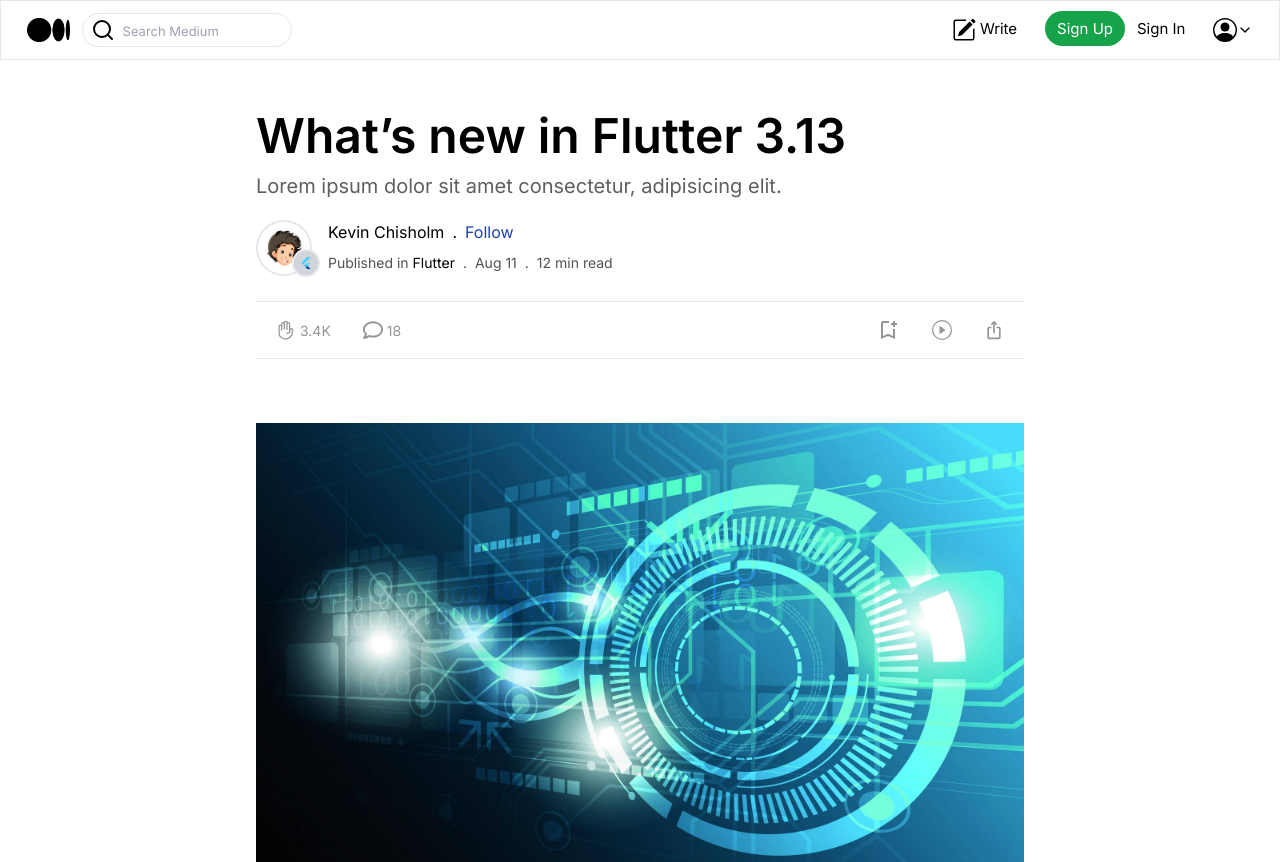
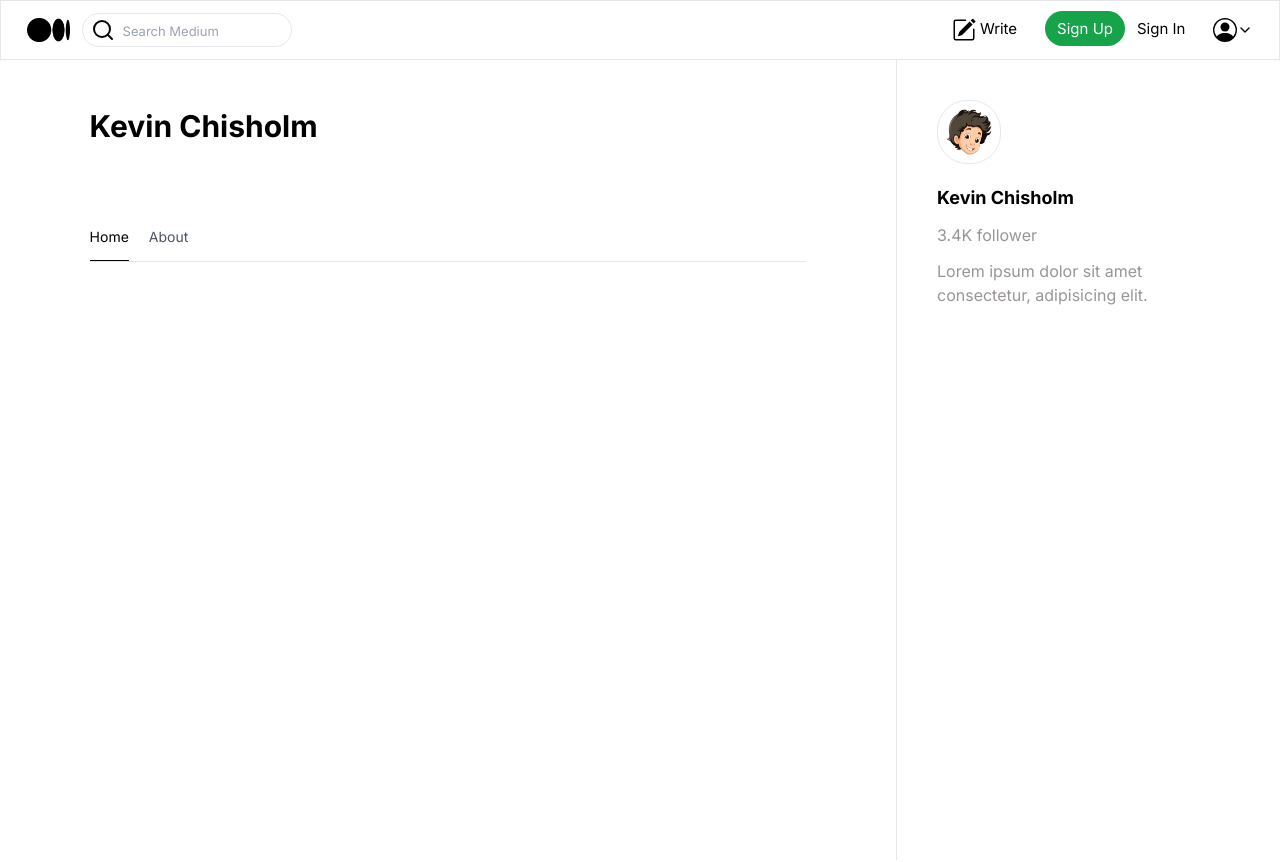
Before and after one commit to farhan0184/medium, a Next.js app: page /1 in a window 1280 px wide. Shown: the top 862 px of the page. Built offline with nearby package versions, Linux system fonts and the light colour scheme.

Commit message:
bloger profile home page add

```diff
--- a/src/app/[blogid]/page.js
+++ b/src/app/[bloger]/[blogid]/page.js
@@ -1,5 +1,4 @@
 import BlogDetail from "@/components/blogdetail"
-import BlogNavbar from "@/components/blognavbar"
 import { blogs, footerLinks, lists } from "@/components/data"
 import JointImage from "@/components/jointimage"
 import LikeComment from "@/components/likecomment"
@@ -10,15 +9,14 @@
 import { BsFillEnvelopePlusFill } from 'react-icons/bs'
 import Blog from "@/components/blog"
 import Link from "next/link"
+import { BlogFind } from "@/components/findblog"
 
 export default function Page({ params }) {
-    const blog = blogs.find(item => item.id == params.blogid)
+    const blog = BlogFind(blogs,params.blogid)
     const { id, person, member, img, from, logo, title, date, time, comment, like, banner, details, typeOfCom} = blog
 
     return (
         <div>
-            {/* navbar */}
-            <BlogNavbar />
             {/* blog section */}
             <div className="2xl:w-[50%] xl:w-[60%] lg:w-[70%] md:w-[90%] w-[85%]  mx-auto py-8">
                 {/* blog header section */}
--- /dev/null
+++ b/src/app/[bloger]/layout.js
@@ -0,0 +1,10 @@
+import BlogNavbar from "@/components/blognavbar";
+
+export default function BlogLayout({ children }) {
+
+    return <section>
+        {/* navbar */}
+        <BlogNavbar />
+        {children}
+    </section>
+  }
--- /dev/null
+++ b/src/app/[bloger]/page.js
@@ -0,0 +1,103 @@
+'use client'
+import { blogs } from '@/components/data';
+import { BlogFind } from '@/components/findblog';
+import Image from 'next/image';
+import Link from 'next/link';
+import { usePathname } from 'next/navigation';
+import React, { useState } from 'react';
+import { MdOutlineBookmarkAdd } from 'react-icons/md';
+
+const Page = () => {
+    const pathname = usePathname()
+    const [active, setActive] = useState(true)
+    const blog = BlogFind(blogs, 1)
+    const { id, person, userName, member, img, from, logo, title, date, time, comment, like, banner, details, typeOfCom } = blog
+    const links = [
+        {
+            id: 1,
+            title: 'Home',
+            link: '/@' + userName,
+            isActive: active
+        },
+        {
+            id: 2,
+            title: 'About',
+            link: '/@' + userName + '/about',
+            isActive: !active
+        },
+    ]
+    return (
+        <section className='flex h-[100vh] 2xl:w-[50%]  lg:w-full w-[90%] mx-auto'>
+            {/* left section */}
+            <section className='lg:w-[70%] w-full'>
+                <div className='xl:w-[80%] lg:w-[80%] mx-auto mt-12'>
+                    {/* header  section*/}
+                    <div>
+                        <h1 className='text-3xl font-bold'>{person}</h1>
+                        <div className={`flex gap-1 mt-20 border-b-[1px]`}>
+                            {
+                                links.map(item =>
+                                    <div key={item.id} className={`me-4 pb-3 ${pathname === item.link || item.isActive ? 'border-b-[1px] border-black text-black' : 'text-gray-600'}`}>
+                                        <Link onClick={() => active ? '' : setActive(!active)} href={item.link} className={`text-[14px] `}>{item.title}</Link>
+                                    </div>
+                                )
+                            }
+                        </div>
+                    </div>
+                    {/* lists of blog */}
+                    <div className=''>
+                        {
+                            blogs.filter(item => item.userName === pathname.slice(2,)).map(item =>
+                                <div key={item.id} className='my-16 flex'>
+                                    <div className='w-[70%] pe-5'>
+                                        {/* header section */}
+                                        <div>
+                                            <p className='text-[14px] text-[#949090]'>{item.date}</p>
+                                            <h1 className='text-xl font-bold my-4'>{item.title}</h1>
+                                            <p className='text-[16px]'>{item.details}</p>
+                                        </div>
+                                        {/* footer section */}
+                                        <div className='mt-5 flex justify-between '>
+                                            <div className='text-[14px] flex gap-4 items-center'>
+                                                <p className=' px-2 py-1 rounded-[30px] bg-slate-200'>{item.from}</p>
+                                                <p>{item.time}</p>
+                                            </div>
+                                            <MdOutlineBookmarkAdd className='sm:text-2xl text-[18px]' />
+
+                                        </div>
+
+                                    </div>
+                                    {/* item image section */}
+                                    <div className='w-[30%]'>
+                                        <Image
+                                            src={item.banner}
+                                            alt={item.person}
+
+                                        />
+                                    </div>
+                                </div>
+                            )
+                        }
+                    </div>
+                </div>
+            </section>
+            {/* right section */}
+            <section className='w-[30%] lg:block hidden pt-10 px-10 border-l-[1px]'>
+                <Image
+                    src={img}
+                    alt={person}
+                    className='w-16 h-16 p-2 border-[1px] rounded-[30px]'
+                />
+                <div className='mt-5'>
+                    <h1 className='text-[18px] font-bold'>{person}</h1>
+                    <div className='text-[16px] text-[#999595]'>
+                        <p className='my-3 '>{like} follower</p>
+                        <p>{details}</p>
+                    </div>
+                </div>
+            </section>
+        </section>
+    );
+};
+
+export default Page;
--- a/src/app/page.js
+++ b/src/app/page.js
@@ -83,10 +83,10 @@
                         alt={trendBlog.from}
                         width={30}
                       />
-                      <p className="text-[12px]"><span className="font-bold">{trendBlog.person}</span> in <span className="font-bold">{trendBlog.from}</span></p>
+                      <p className="text-[12px]"><span className="font-bold"><Link href={`/@${trendBlog.userName}`}>{trendBlog.person}</Link></span> in <span className="font-bold">{trendBlog.from}</span></p>
 
                     </div>
-                    <Link href={`/${trendBlog.id}`}><h1 className='text-xl font-bold mb-3'>{trendBlog.title}</h1></Link>
+                    <Link href={`/@${trendBlog.userName}/${trendBlog.id}`}><h1 className='text-xl font-bold mb-3'>{trendBlog.title}</h1></Link>
                     <div className='flex gap-1 items-center text-[14px]'>
                       <p>{trendBlog.date}</p>.
                       <p>{trendBlog.time}</p>
@@ -121,11 +121,11 @@
                           width={20}
 
                         />
-                        <p className='text-[12px] '><span className='font-bold'>{item.person}</span> in <span className='font-bold'>{item.from}</span></p>
+                        <p className='text-[12px] '><span className='font-bold'><Link href={`/@${item.userName}`}>{item.person}</Link></span> in <span className='font-bold'>{item.from}</span></p>
                       </div>
                       {/* blog title and details */}
                       <div className='my-2'>
-                        <Link href={`/${item.id}`} className='sm:text-xl text-[16px] font-bold pe-2 cursor-pointer'>{item.title}</Link>
+                        <Link href={`/@${item.userName}/${item.id}`} className='sm:text-xl text-[16px] font-bold pe-2 cursor-pointer'>{item.title}</Link>
                         <p className='text-[12px] sm:text-[14px]'>{item.details}</p>
                       </div>
                       {/* blog like, comment & add icon */}
--- a/src/components/data.js
+++ b/src/components/data.js
@@ -16,6 +16,7 @@
     {
         id: 1,
         person: 'Kevin Chisholm',
+        userName:'kevin_chisholm',
         member: false,
         trend: true,
         img: Img1,
@@ -34,6 +35,7 @@
     {
         id: 2,
         person: 'Margaret Pan',
+        userName: 'margaret_pan',
         member: false,
         trend: false,
         img: Img2,
@@ -52,6 +54,7 @@
     {
         id: 3,
         person: 'Kevin Chisholm',
+        userName: 'kevin_chisholm',
         member: true,
         trend: true,
         img: Img1,
@@ -70,6 +73,7 @@
     {
         id: 4,
         person: 'Margaret Pan',
+        userName: 'margaret_pan',
         member: false,
         trend: true,
         img: Img2,
@@ -88,6 +92,7 @@
     {
         id: 5,
         person: 'Hasan Khan',
+        userName: 'hasan_khan',
         member: true,
         trend: true,
         img: Img3,
@@ -106,6 +111,7 @@
     {
         id: 6,
         person: 'Hasan Khan',
+        userName: 'hasan_khan',
         member: false,
         trend: false,
         img: Img3,
@@ -124,6 +130,7 @@
     {
         id: 7,
         person: 'Alia Chowdhury',
+        userName: 'alia_chowdhury',
         member: false,
         trend: true,
         img: Img4,
@@ -142,6 +149,7 @@
     {
         id: 8,
         person: 'Alia Chowdhury',
+        userName: 'alia_chowdhury',
         member: true,
         trend: true,
         img: Img4,
--- /dev/null
+++ b/src/components/findblog.js
@@ -0,0 +1,6 @@
+
+
+
+export const BlogFind = (blogs,blogid) => {
+    return blogs.find(item => item.id == blogid)
+}
```
